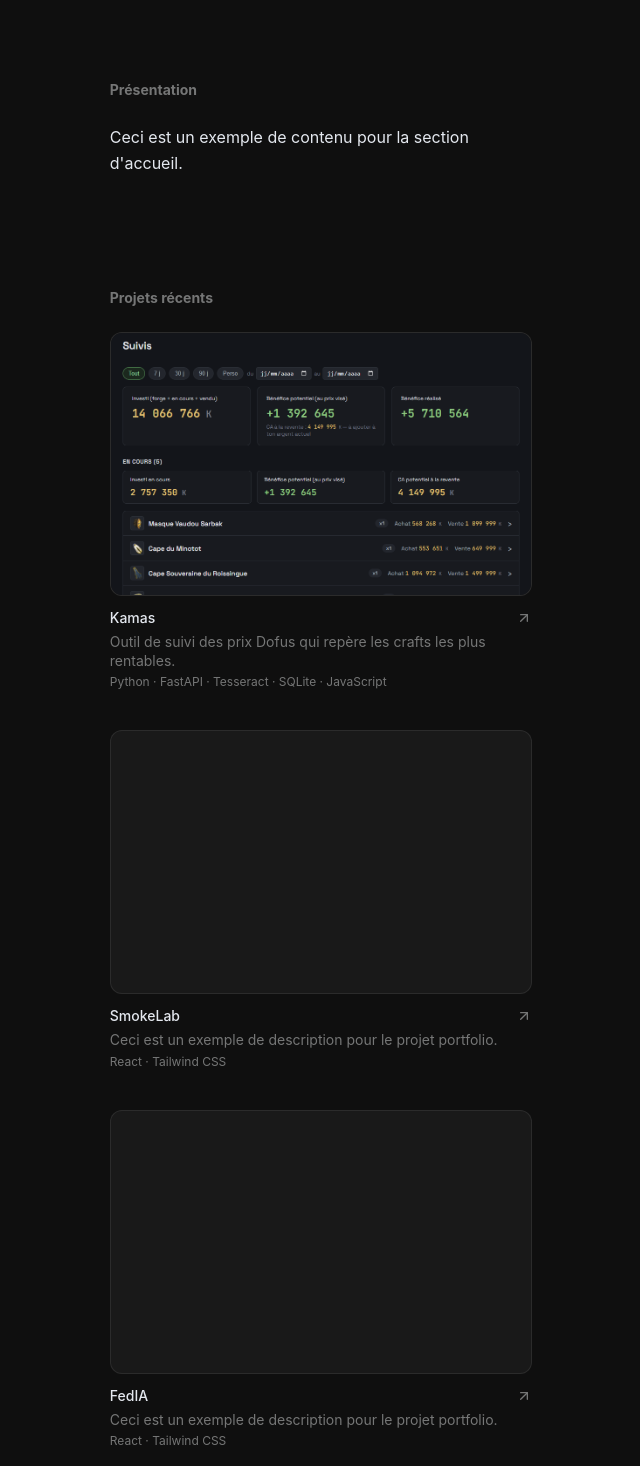
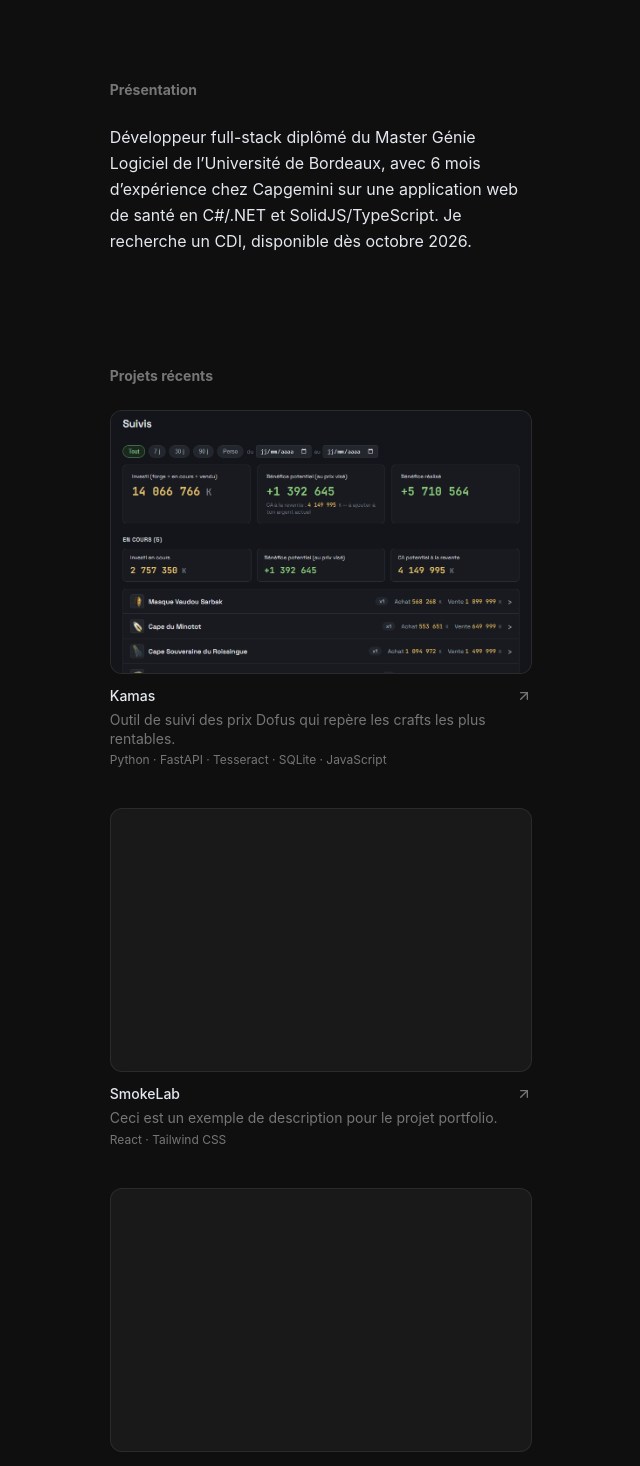
Before and after one commit to Maynito/Maynito.github.io, a React (Vite) app: page / in a window 1280 px wide. Shown: the part 200-1666 px from the top of the page, without its empty margins (319-959 px from the left). Built offline with nearby package versions, Linux system fonts and the light colour scheme.

Commit message:
Update project details for FedIA and enhance hero section content with personal introduction

```diff
--- a/src/App.jsx
+++ b/src/App.jsx
@@ -24,7 +24,7 @@ const RECENT_PROJECTS = [
     description: "Ceci est un exemple de description pour le projet portfolio.",
     imageUrl: "",
     projectUrl: "https://labs.sogeti.com/project/fedia/",
-    techs: ["React", "Tailwind CSS"]
+    techs: ["C#", ".NET", "SolidJS"]
   }
 ];
 
@@ -61,7 +61,8 @@ function App() {
         <section id="hero" className="flex-col bottom-0 z-50 flex py-20 text-primary-text gap-6">
           <h2 className="text-sm font-bold text-secondary-text">Présentation</h2>
           <p className="text-primary-text text-md leading-relaxed">
-            Ceci est un exemple de contenu pour la section d'accueil.
+            Développeur full-stack diplômé du Master Génie Logiciel de l’Université de Bordeaux, avec 6 mois d’expérience chez Capgemini sur une
+            application web de santé en C#/.NET et SolidJS/TypeScript. Je recherche un CDI, disponible dès octobre 2026.
           </p>
         </section>
 
```
